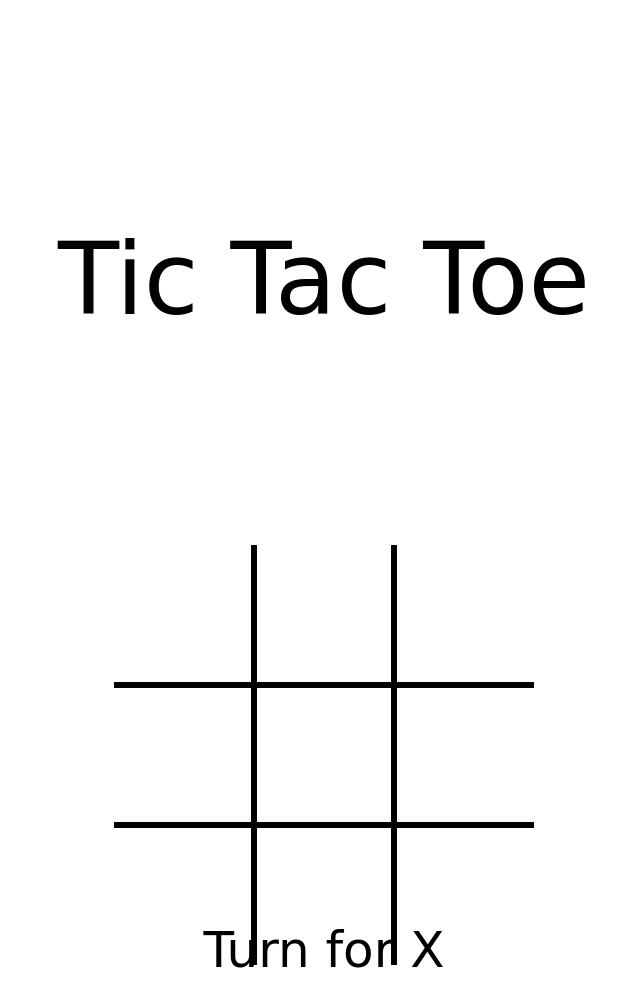
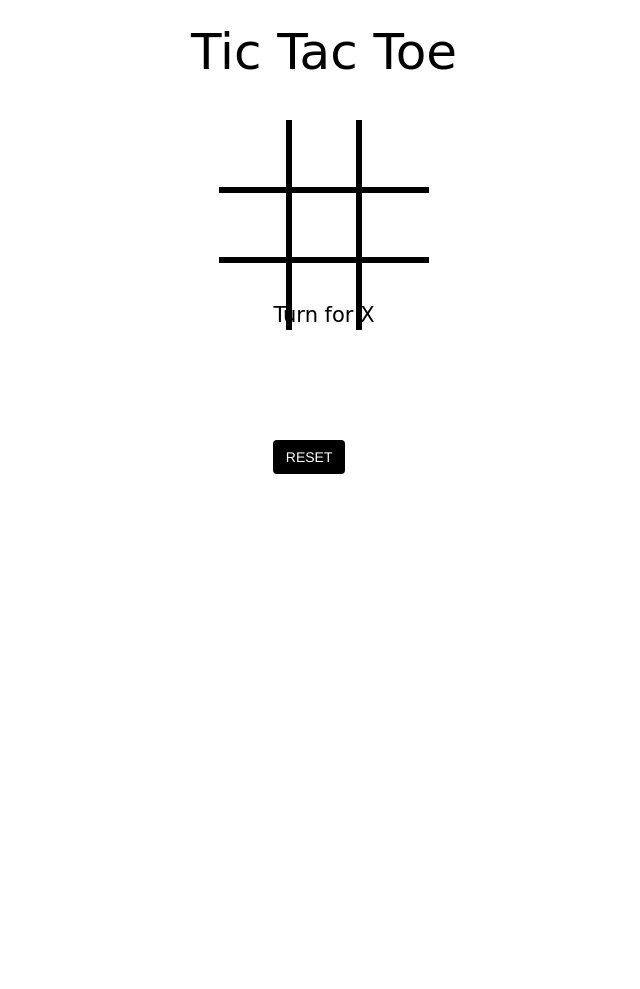
Before and after one commit to VDVYAS/Tic-Tac-Toe, a plain HTML site: page index.html in a window 1280 px wide. Shown: the top 989 px of the page, without its empty margins (316-956 px from the left). After the commit the page ends 800 px from the top, so only its background shows below. Drawn offline with nearby package versions, Linux system fonts and the light colour scheme.

Commit message:
Update index.css

```diff
--- a/index.css
+++ b/index.css
@@ -100,27 +100,3 @@ p {
     border: hidden;
     color: white;
 }
-
-@media screen and (min-width:500px) {
-    .heading {
-        top: 20rem;
-        font-size: 100px;
-    }
-    .game {
-        top: 400px;
-        width: 420px;
-        height: 420px;
-        grid-template-columns: 140px 140px 140px;
-        grid-template-rows: 140px 140px 140px;
-    }
-    p {
-        top: 35rem;
-        font-size: 5rem;
-    }
-    .reset {
-        top: 25rem;
-        padding: 1rem 3rem;
-        font-size: 5rem;
-        margin-left: 37.5%;
-    }
-}
```
